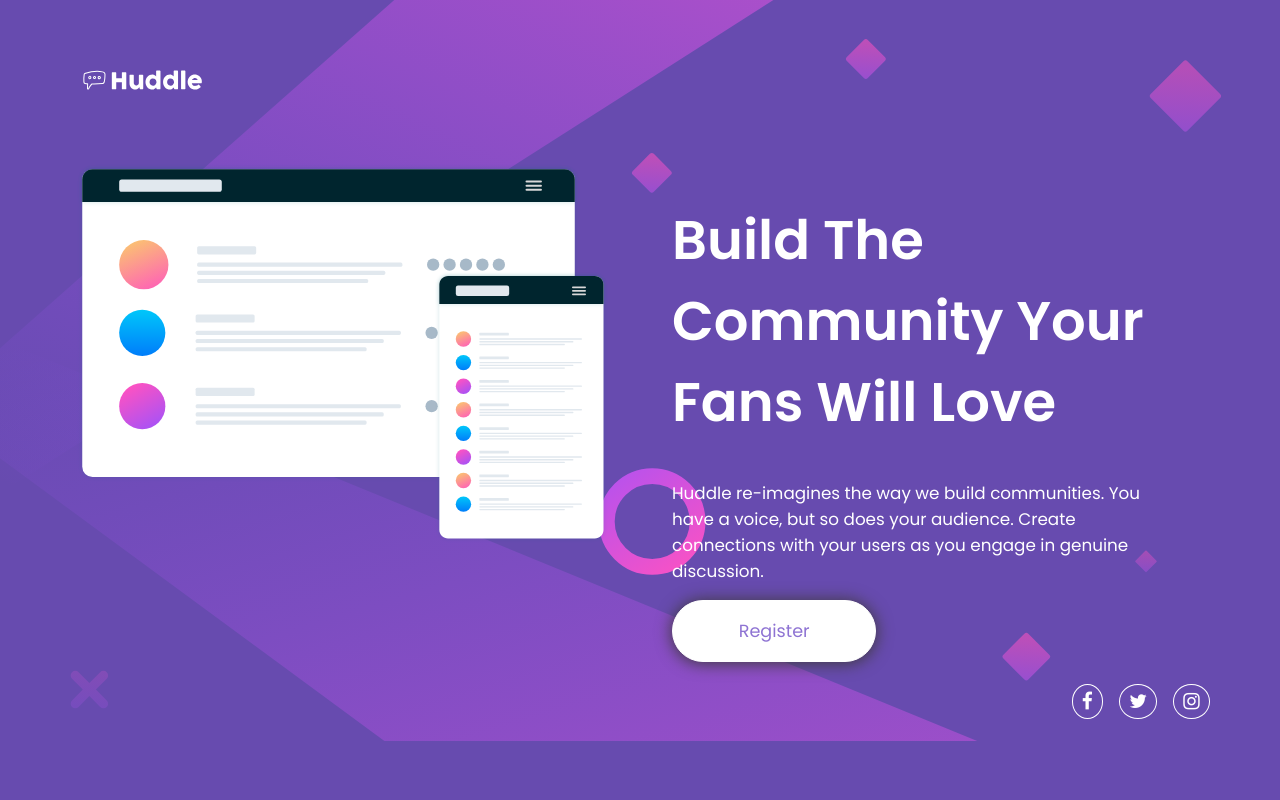
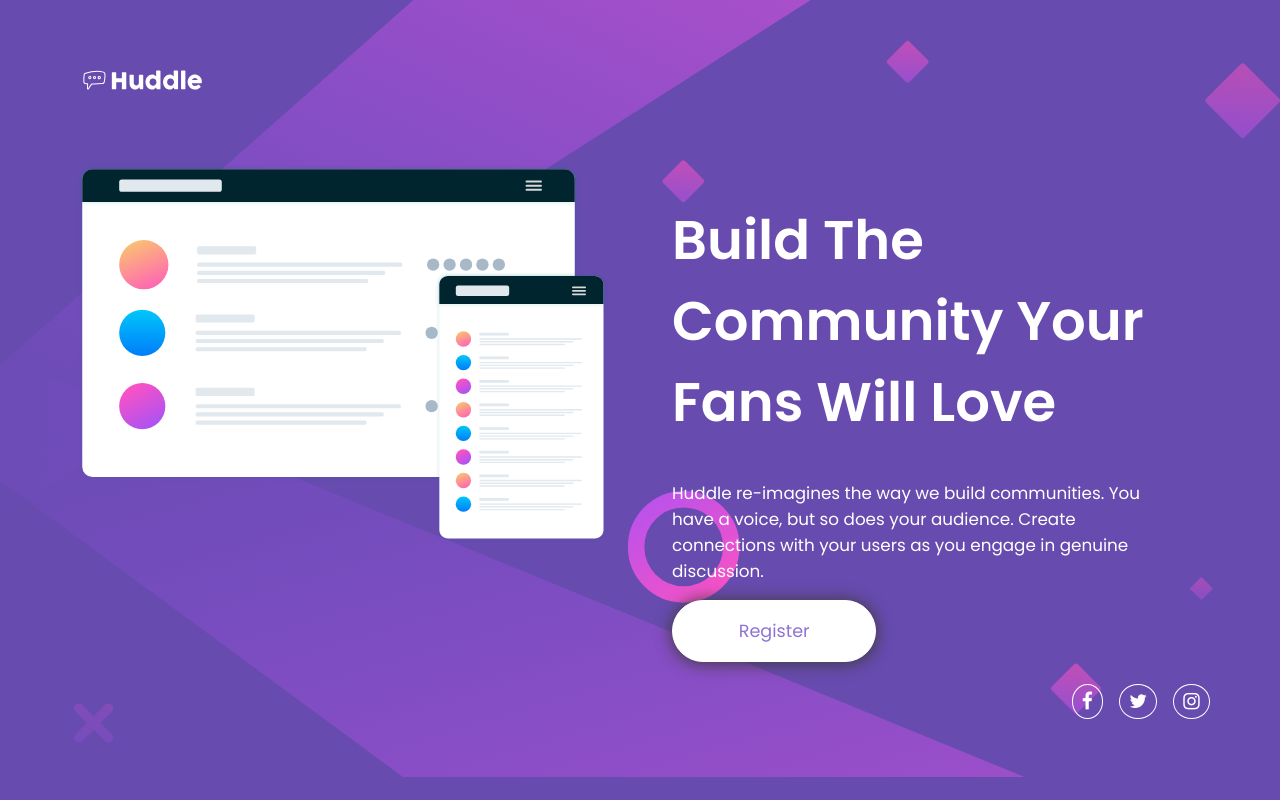
Before and after one commit to gorkemyalcinkaya/Huddle-website, a plain HTML site: page index.html in a window 1280 px wide. Drawn offline with Linux system fonts and the light colour scheme.

Commit message:
background update

```diff
--- a/css/styles.css
+++ b/css/styles.css
@@ -3,7 +3,7 @@
     background-color: hsl(257, 40%, 49%);
     background-image: url(../images/bg-desktop.svg);
     background-repeat: no-repeat;
-    background-size: contain;
+    background-size: cover;
     display: block;
     margin: 0;
 }
```
